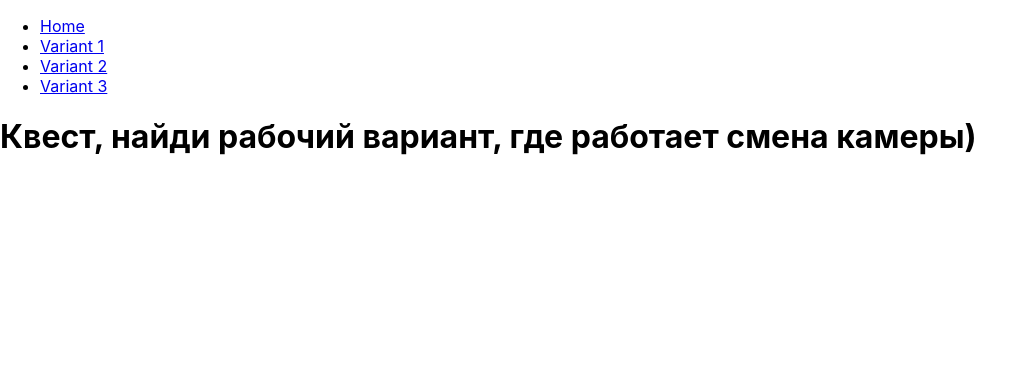
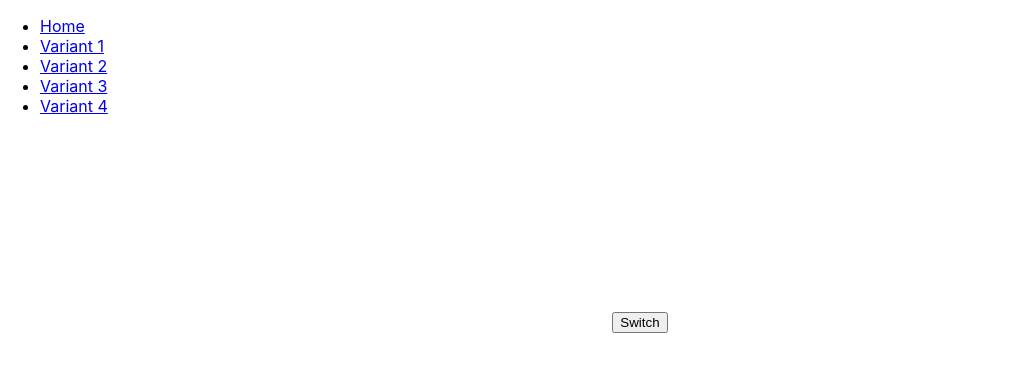
Before and after one commit to tolaysha/videoTest, a React (Create React App) app: page /video4 in a window 1280 px wide. Shown: the top 372 px of the page, without its empty margins (0-1035 px from the left). Built offline with nearby package versions, Linux system fonts and the light colour scheme; no server answers.

Commit message:
variant 4

```diff
--- a/src/roating.js
+++ b/src/roating.js
@@ -8,6 +8,7 @@ import {
 import Video1 from './video1'
 import Video2 from './video2'
 import Video3 from './video3'
+import Video4 from './video4'
 import './App.css'
 
 export default function App() {
@@ -28,6 +29,9 @@ export default function App() {
             <li>
               <Link to="/video3">Variant 3</Link>
             </li>
+            <li>
+              <Link to="/video4">Variant 4</Link>
+            </li>
           </ul>
         </nav>
 
@@ -43,6 +47,9 @@ export default function App() {
           <Route path="/video3">
             <Video3 />
           </Route>
+          <Route path="/video4">
+            <Video4 />
+          </Route>
           <Route path="/">
             <h1>Квест, найди рабочий вариант, где работает смена камеры)</h1>
           </Route>
--- a/src/video1.js
+++ b/src/video1.js
@@ -14,6 +14,9 @@ const Video1 = ({ postMethod }) => {
     };
   }, []);
   const handleSwitchCamera = () => {
+    mainStreamVideo.getTracks().forEach(t => {
+      t.stop();
+    });
     if (cameraMode === "user") {
       setCameraMode("environment");
     } else {
--- a/src/video2.js
+++ b/src/video2.js
@@ -17,6 +17,9 @@ const Video1 = ({ postMethod }) => {
     };
   }, []);
   const handleSwitchCamera = () => {
+    mainStreamVideo.getTracks().forEach(t => {
+      t.stop();
+    });
     const newDeviceIdNumber = deviceIdnumber + 1 === count?0:deviceIdnumber + 1 ;
     setDeviceId(videoDevices[newDeviceIdNumber]);
     setDeviceIdnumber(newDeviceIdNumber);
--- a/src/video3.js
+++ b/src/video3.js
@@ -34,7 +34,7 @@ const WebcamCapture = () => {
                 width={400}
                 videoConstraints={videoConstraints}
             />
-            <button onClick={capture}>Capture photo</button>
+            <button onClick={capture}>switch</button>
         </>
     );
 };
--- /dev/null
+++ b/src/video4.js
@@ -0,0 +1,51 @@
+import React, { memo, useEffect, useRef, useState } from "react";
+import "./App.css";
+
+const Video4 = ({ postMethod }) => {
+// camera stream video element
+const videoElm = useRef(null)
+// flip button element
+//let flipBtn = document.querySelector('#flip-btn');
+
+// default user media options
+let defaultsOpts = { audio: false, video: true }
+let [shouldFaceUser, setShouldFaceUser] = useState(true);
+
+// check whether we can use facingMode
+let supports = navigator.mediaDevices.getSupportedConstraints();
+if( supports['facingMode'] === true ) {
+  //alert(`your device support facingMode`)
+}
+
+let stream = null;
+
+defaultsOpts.video = { facingMode: shouldFaceUser ? 'user' : 'environment' }
+navigator.mediaDevices.getUserMedia(defaultsOpts)
+.then(function(_stream) {
+    stream  = _stream;
+    videoElm.current.srcObject = stream;
+    videoElm.current.play();
+})
+.catch(function(err) {
+    console.log(err)
+});
+
+
+const handleSwitchCamera =  function(){
+  if( stream == null ) return
+  // we need to flip, stop everything
+  stream.getTracks().forEach(t => {
+    t.stop();
+  });
+  // toggle / flip
+  setShouldFaceUser(!shouldFaceUser);
+
+}
+  return (
+    <div className="video1">
+      <video ref={videoElm} muted playsInline />
+      <button onClick={handleSwitchCamera}>Switch</button>
+    </div>
+  );
+};
+export default memo(Video4);
```
